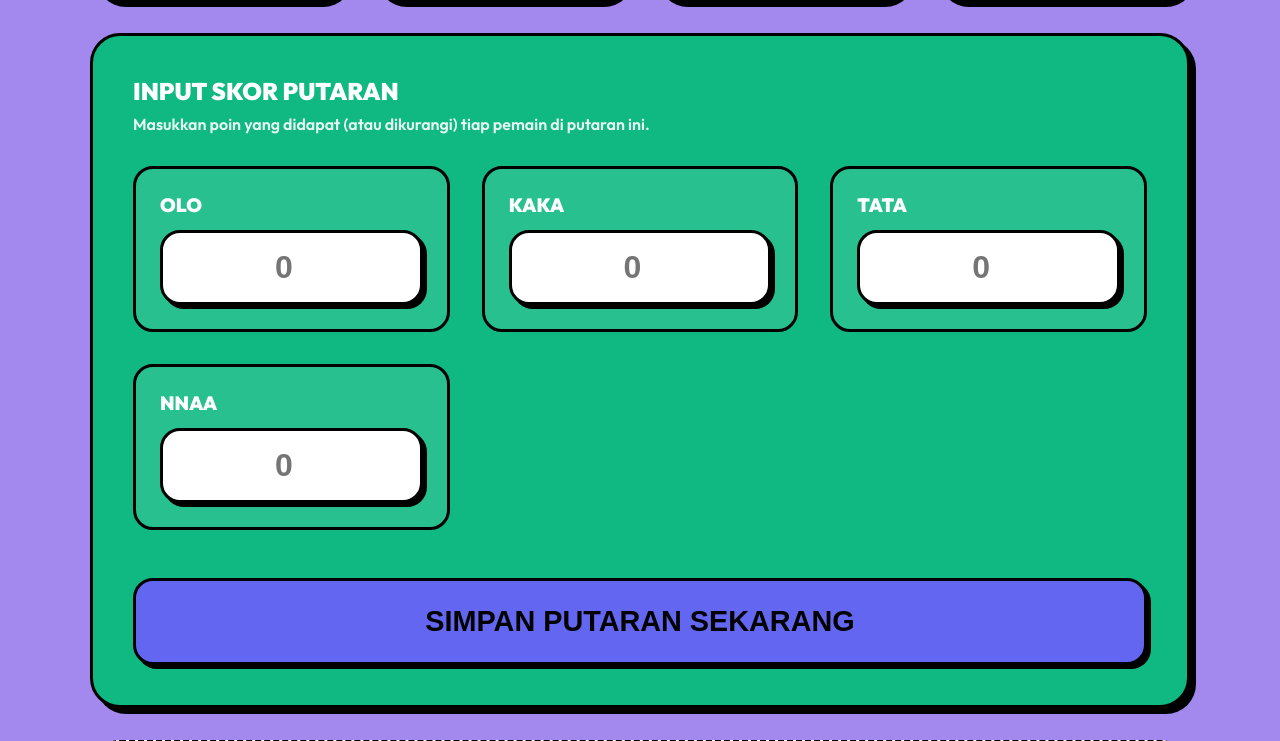
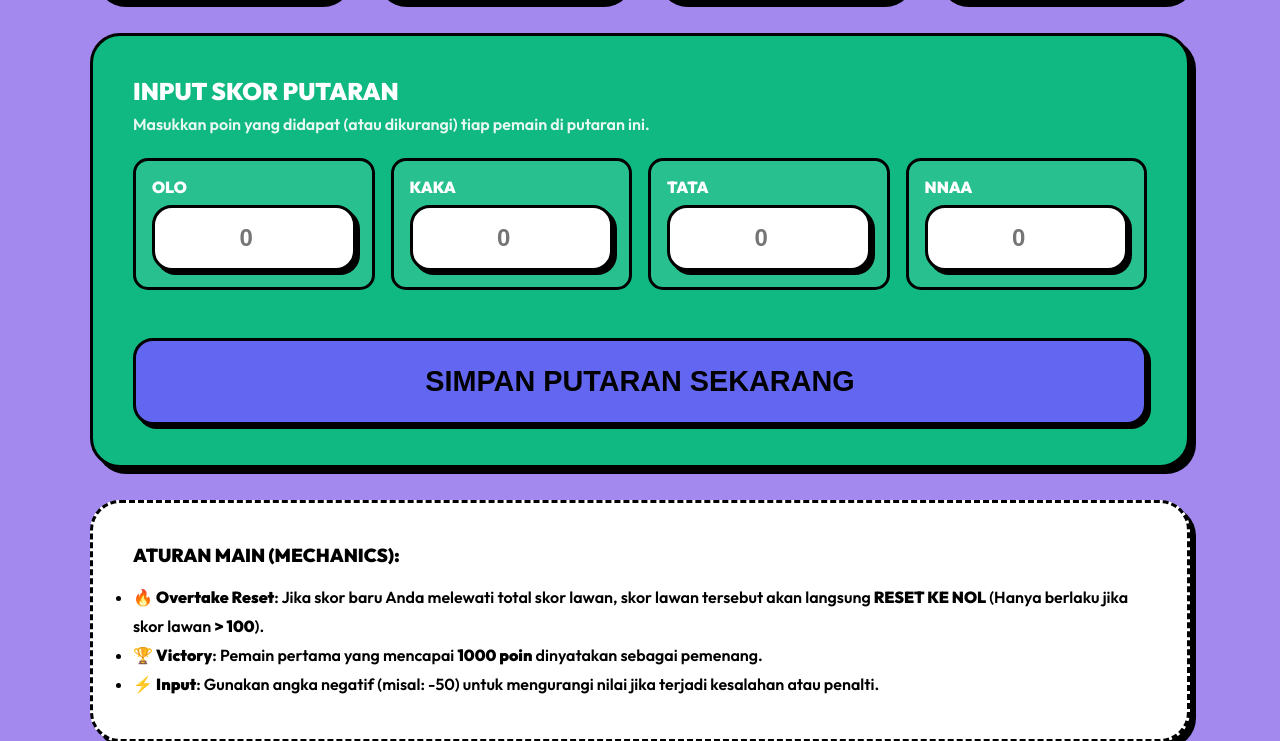
Before and after one commit to ilhamtaufiq/spm-am, a FastAPI app: page /remi/2 in a window 1280 px wide. Shown: the part 351-1092 px from the top of the page. Run offline with FastAPI, Linux system fonts and the light colour scheme; the visitor is signed in with stand-in values (Sample User, id 1); data comes from the database, SQL or seed files in the repository.

Commit message:
UI: Fixed Remi round input to a single row

```diff
--- a/templates/remi_game.html
+++ b/templates/remi_game.html
@@ -25,15 +25,15 @@
         }
         .round-form-grid {
             display: grid;
-            grid-template-columns: repeat(auto-fit, minmax(240px, 1fr));
-            gap: 2rem;
-            margin-top: 2rem;
+            grid-template-columns: repeat(4, 1fr);
+            gap: 1rem;
+            margin-top: 1.5rem;
         }
         .round-input-group {
             background: rgba(255, 255, 255, 0.1);
-            padding: 1.5rem;
+            padding: 1rem;
             border: 3px solid #000;
-            border-radius: 20px;
+            border-radius: 15px;
         }
     </style>
 </head>
@@ -71,8 +71,8 @@
                 <div class="round-form-grid">
                     {% for player in players %}
                     <div class="round-input-group">
-                        <label style="color: white; font-weight: 900; display: block; margin-bottom: 0.8rem; text-transform: uppercase; font-size: 1.2rem;">{{ player.name }}</label>
-                        <input type="number" name="p_{{ player.id }}" placeholder="0" class="form-input" style="background: white; text-align: center; font-weight: 900; font-size: 2rem; width: 100%;">
+                        <label style="color: white; font-weight: 900; display: block; margin-bottom: 0.5rem; text-transform: uppercase; font-size: 1rem;">{{ player.name }}</label>
+                        <input type="number" name="p_{{ player.id }}" placeholder="0" class="form-input" style="background: white; text-align: center; font-weight: 900; font-size: 1.5rem; width: 100%;">
                     </div>
                     {% endfor %}
                 </div>
```
